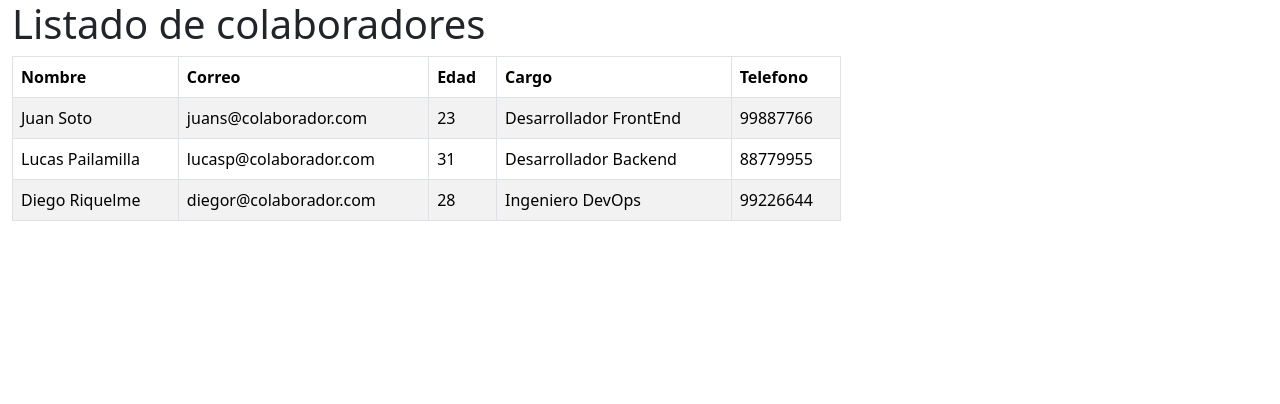
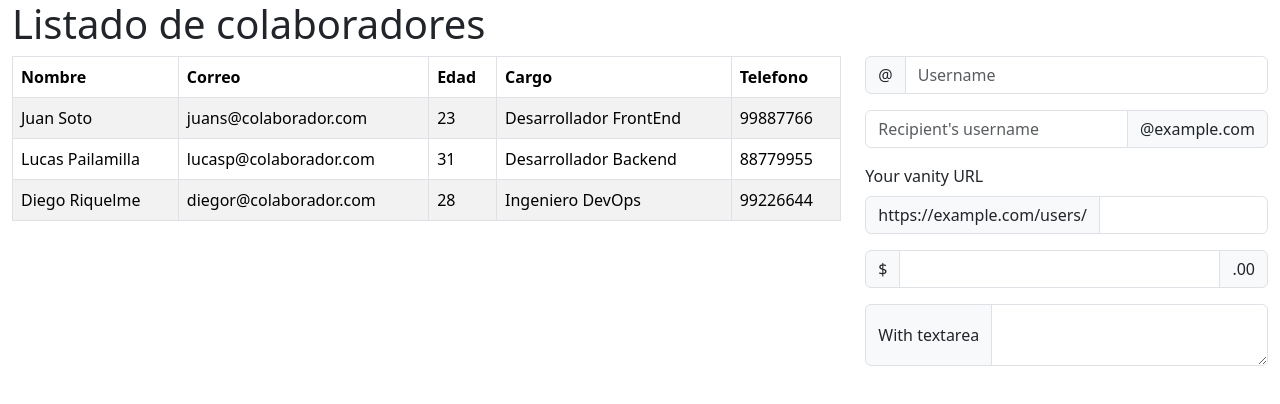
Before and after one commit to moniquin19/bd_colaboradores, a React (Vite) app: page / in a window 1280 px wide. Shown: the top 404 px of the page. Built offline with nearby package versions, Linux system fonts and the light colour scheme.

Commit message:
nueva estructura

```diff
--- a/src/App.jsx
+++ b/src/App.jsx
@@ -14,14 +14,18 @@ const App = () => {
   return (
     <Container fluid>
       <Row>
-        <Col xs={8}>
+        <Col xs={12}>
           <div>
               <h1>Listado de colaboradores</h1>
           </div>
           <Buscador />
+        </Col>
+        <Col xs={8}>
           <Listado colaboradores={BaseColaboradores} />
         </Col>
-        <Formulario />
+        <Col xs={4}>
+          <Formulario />
+        </Col>
       </Row>
     </Container>
   )
--- a/src/components/Formulario.jsx
+++ b/src/components/Formulario.jsx
@@ -1,10 +1,46 @@
-import { Col } from 'react-bootstrap';
+import Form from 'react-bootstrap/Form';
+import InputGroup from 'react-bootstrap/InputGroup';
 
 const Formulario = () => {
     return (
-        <Col xs={4}>
+        <>
+            <InputGroup className="mb-3">
+            <InputGroup.Text id="basic-addon1">@</InputGroup.Text>
+            <Form.Control
+                placeholder="Username"
+                aria-label="Username"
+                aria-describedby="basic-addon1"
+            />
+            </InputGroup>
 
-        </Col>
+            <InputGroup className="mb-3">
+            <Form.Control
+                placeholder="Recipient's username"
+                aria-label="Recipient's username"
+                aria-describedby="basic-addon2"
+            />
+            <InputGroup.Text id="basic-addon2">@example.com</InputGroup.Text>
+            </InputGroup>
+
+            <Form.Label htmlFor="basic-url">Your vanity URL</Form.Label>
+            <InputGroup className="mb-3">
+            <InputGroup.Text id="basic-addon3">
+                https://example.com/users/
+            </InputGroup.Text>
+            <Form.Control id="basic-url" aria-describedby="basic-addon3" />
+            </InputGroup>
+
+            <InputGroup className="mb-3">
+            <InputGroup.Text>$</InputGroup.Text>
+            <Form.Control aria-label="Amount (to the nearest dollar)" />
+            <InputGroup.Text>.00</InputGroup.Text>
+            </InputGroup>
+
+            <InputGroup>
+            <InputGroup.Text>With textarea</InputGroup.Text>
+            <Form.Control as="textarea" aria-label="With textarea" />
+            </InputGroup>
+        </>
     )
 }
 
```
